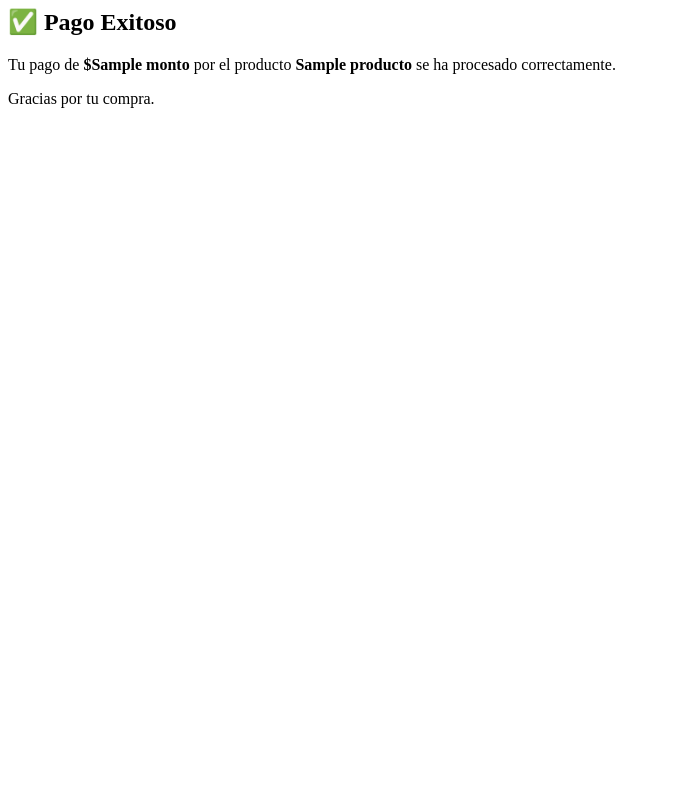
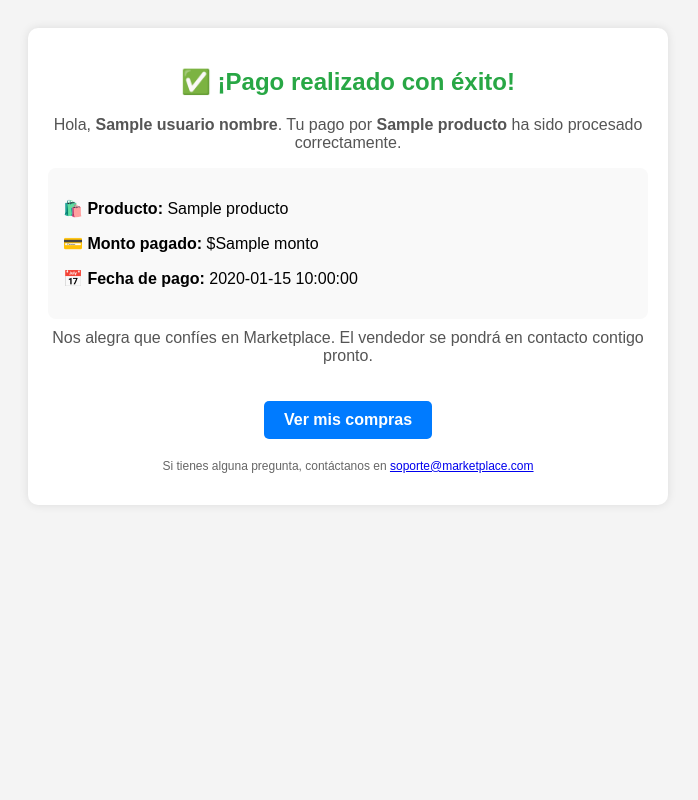
Before and after one commit to JulianTorrest/Prueba_Examen, a Python web app: template templates/pago_realizado.html in a window 1280 px wide. Shown: the whole page, without its empty margins (0-698 px from the left). Run offline with Jinja, Linux system fonts and the light colour scheme; the template is opened without the code that fills it: most values are stand-ins (such as "Sample title", 1, 10 or a date in 2020).

Commit message:
Update pago_realizado.html

```diff
--- a/templates/pago_realizado.html
+++ b/templates/pago_realizado.html
@@ -1,7 +1,74 @@
 <html>
+<head>
+    <style>
+        body {
+            font-family: Arial, sans-serif;
+            background-color: #f4f4f4;
+            padding: 20px;
+        }
+        .container {
+            max-width: 600px;
+            background: white;
+            padding: 20px;
+            border-radius: 10px;
+            box-shadow: 0px 0px 10px rgba(0, 0, 0, 0.1);
+            text-align: center;
+        }
+        h2 {
+            color: #28a745;
+        }
+        .message {
+            font-size: 16px;
+            color: #555;
+            margin-top: 10px;
+        }
+        .details {
+            background: #f9f9f9;
+            padding: 15px;
+            border-radius: 8px;
+            margin-top: 15px;
+            text-align: left;
+        }
+        .btn {
+            display: inline-block;
+            padding: 10px 20px;
+            background: #007BFF;
+            color: white;
+            text-decoration: none;
+            border-radius: 5px;
+            margin-top: 20px;
+            font-weight: bold;
+        }
+        .footer {
+            margin-top: 20px;
+            font-size: 12px;
+            color: #666;
+        }
+    </style>
+</head>
 <body>
-    <h2>✅ Pago Exitoso</h2>
-    <p>Tu pago de <b>${{ monto }}</b> por el producto <b>{{ producto }}</b> se ha procesado correctamente.</p>
-    <p>Gracias por tu compra.</p>
+    <div class="container">
+        <h2>✅ ¡Pago realizado con éxito!</h2>
+
+        <p class="message">
+            Hola, <strong>{{ usuario_nombre }}</strong>. Tu pago por <strong>{{ producto }}</strong> ha sido procesado correctamente.
+        </p>
+
+        <div class="details">
+            <p>🛍️ <strong>Producto:</strong> {{ producto }}</p>
+            <p>💳 <strong>Monto pagado:</strong> ${{ monto }}</p>
+            <p>📅 <strong>Fecha de pago:</strong> {{ fecha_pago }}</p>
+        </div>
+
+        <p class="message">
+            Nos alegra que confíes en Marketplace. El vendedor se pondrá en contacto contigo pronto.
+        </p>
+
+        <a href="https://marketplace.com/mis-compras" class="btn">Ver mis compras</a>
+
+        <p class="footer">
+            Si tienes alguna pregunta, contáctanos en <a href="mailto:soporte@marketplace.com">soporte@marketplace.com</a>
+        </p>
+    </div>
 </body>
 </html>
```
